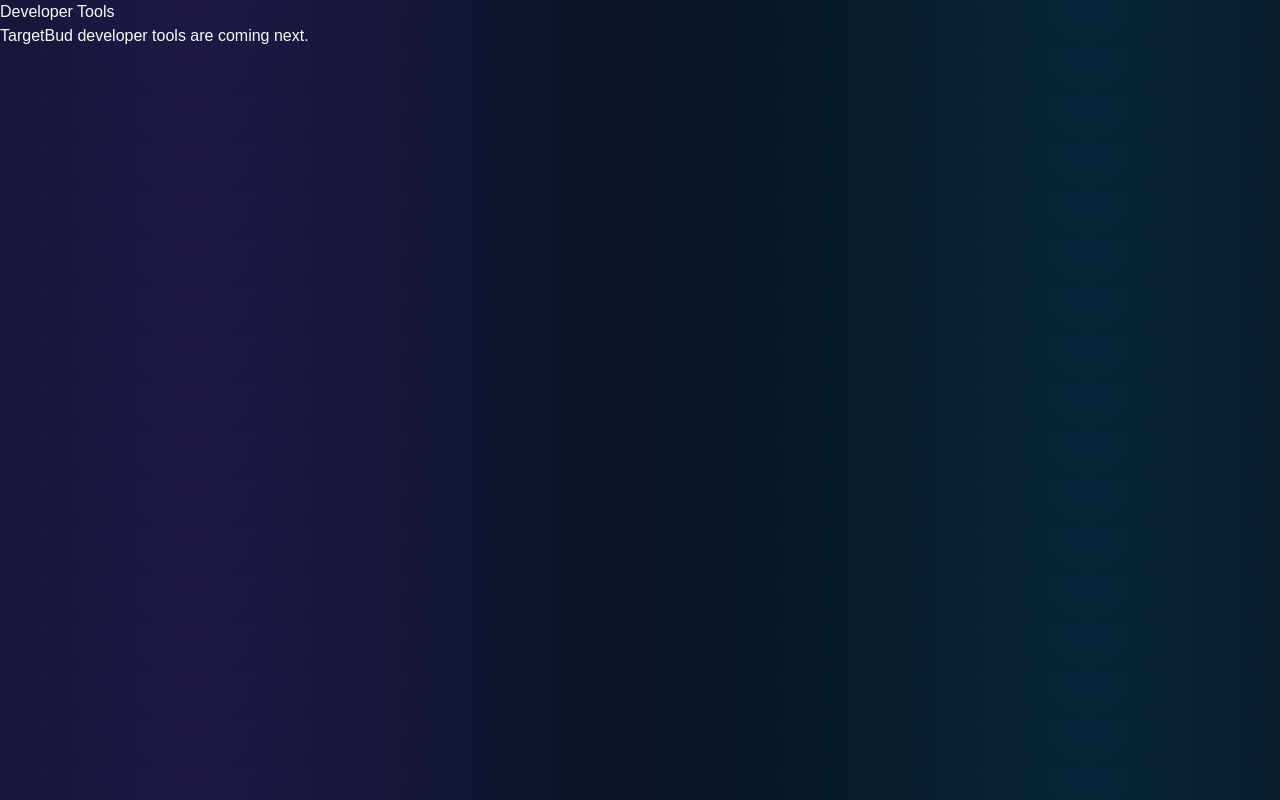
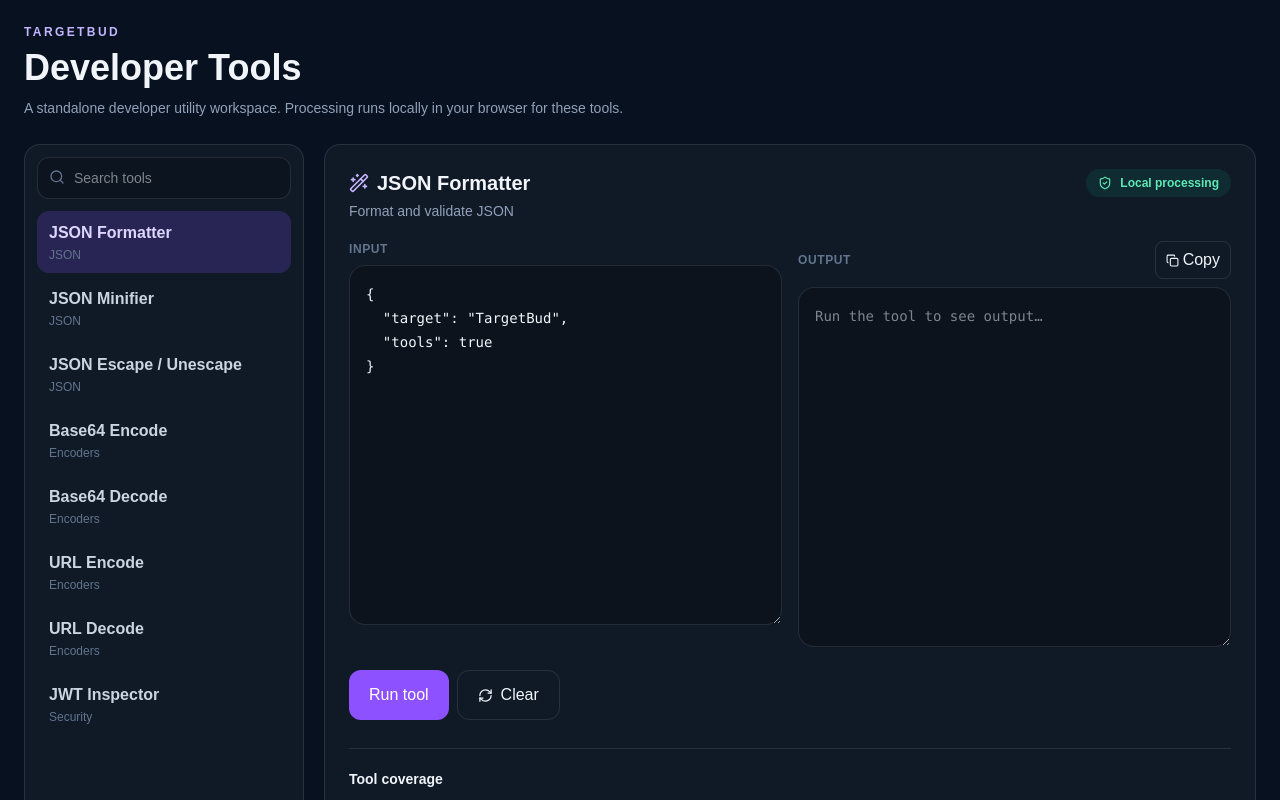
Before and after one commit to hariaahil/my-app, a Next.js app: page /tools in a window 1280 px wide. Shown: the top 800 px of the page. Built offline with nearby package versions, Linux system fonts and the light colour scheme.

Commit message:
Activate standalone Developer Tools portal

```diff
--- a/app/tools/page.tsx
+++ b/app/tools/page.tsx
@@ -1,3 +1,2 @@
-export default function ToolsPage() {
-  return <main><h1>Developer Tools</h1><p>TargetBud developer tools are coming next.</p></main>;
-}
+import DeveloperTools from "./DeveloperTools";
+export default function ToolsPage(){return <DeveloperTools/>;}
```
